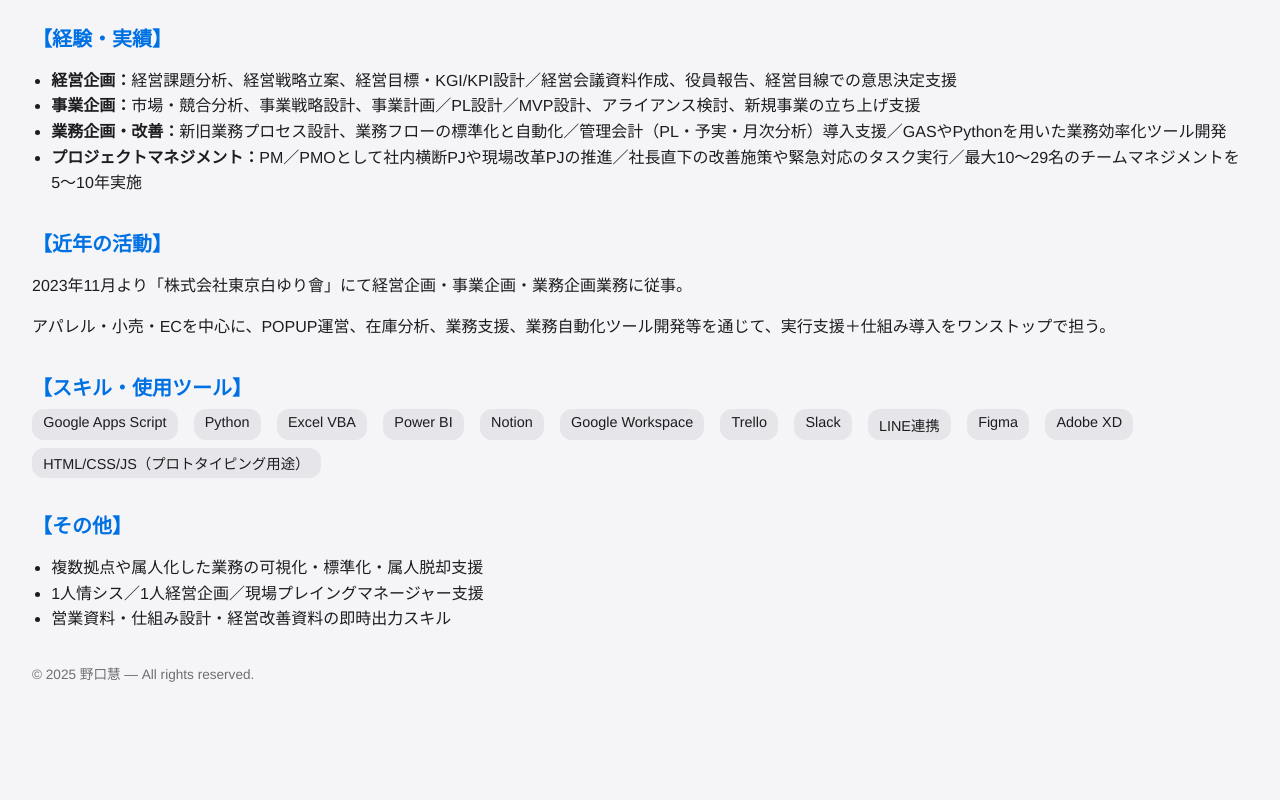
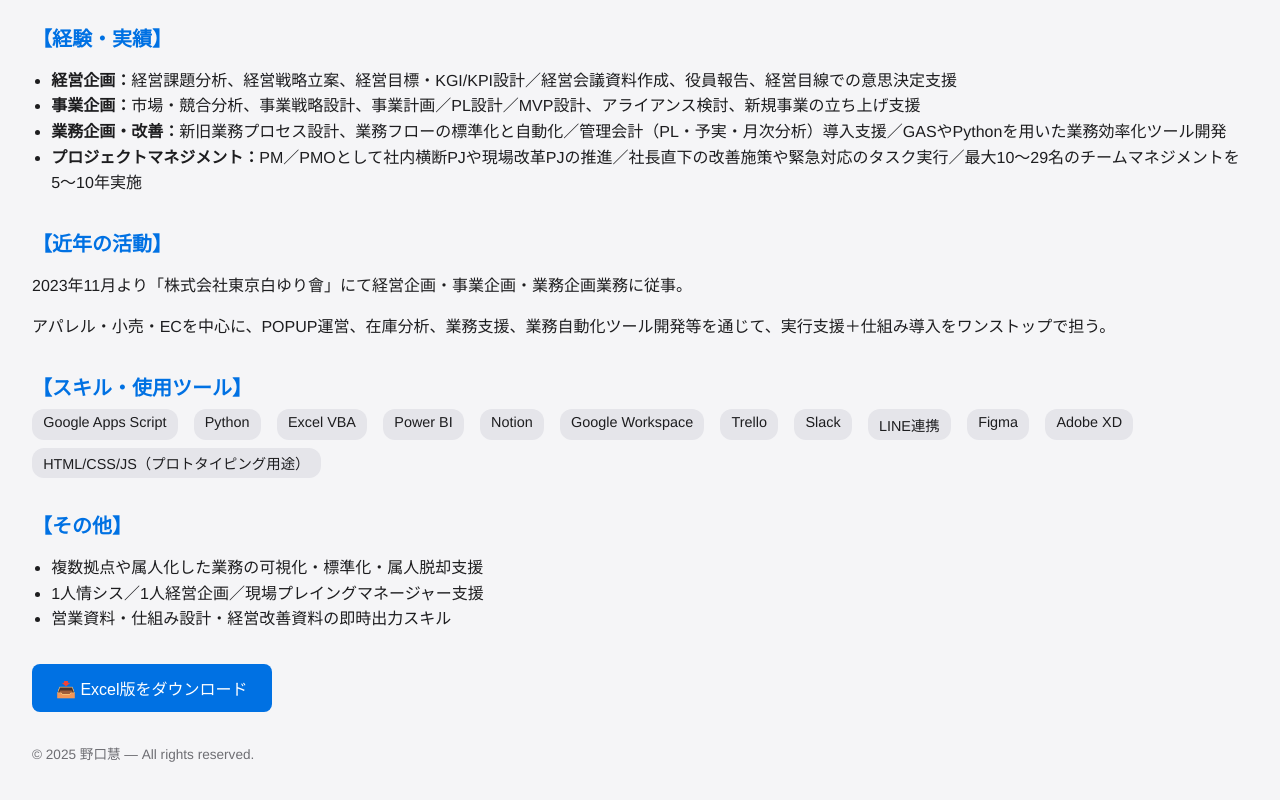
Before and after one commit to chabo452/keirekisyo-new, a plain HTML site: page index.html in a window 1280 px wide. Shown: the part 314-1114 px from the top of the page. Before the commit the page ends 1045 px from the top, so only its background shows below. Drawn offline with Linux system fonts and the light colour scheme; a web font is replaced by a local one.

Commit message:
Update index.html to Apple-like stylish version

```diff
--- a/index.html
+++ b/index.html
@@ -49,6 +49,18 @@
       font-size: 0.85rem;
       color: #6e6e73;
       margin-top: 2rem;
+    }
+    .download-button {
+      margin-top: 2rem;
+    }
+    .download-button a button {
+      padding: 12px 24px;
+      font-size: 16px;
+      background-color: #0071e3;
+      color: white;
+      border: none;
+      border-radius: 8px;
+      cursor: pointer;
     }
   </style>
 </head>
@@ -104,6 +116,12 @@
     </ul>
   </div>
 
+  <div class="download-button">
+    <a href="スキルシート_野口慧.xlsx" download>
+      <button>📥 Excel版をダウンロード</button>
+    </a>
+  </div>
+
   <p class="footer-note">© 2025 野口慧 — All rights reserved.</p>
 </body>
 </html>
```
